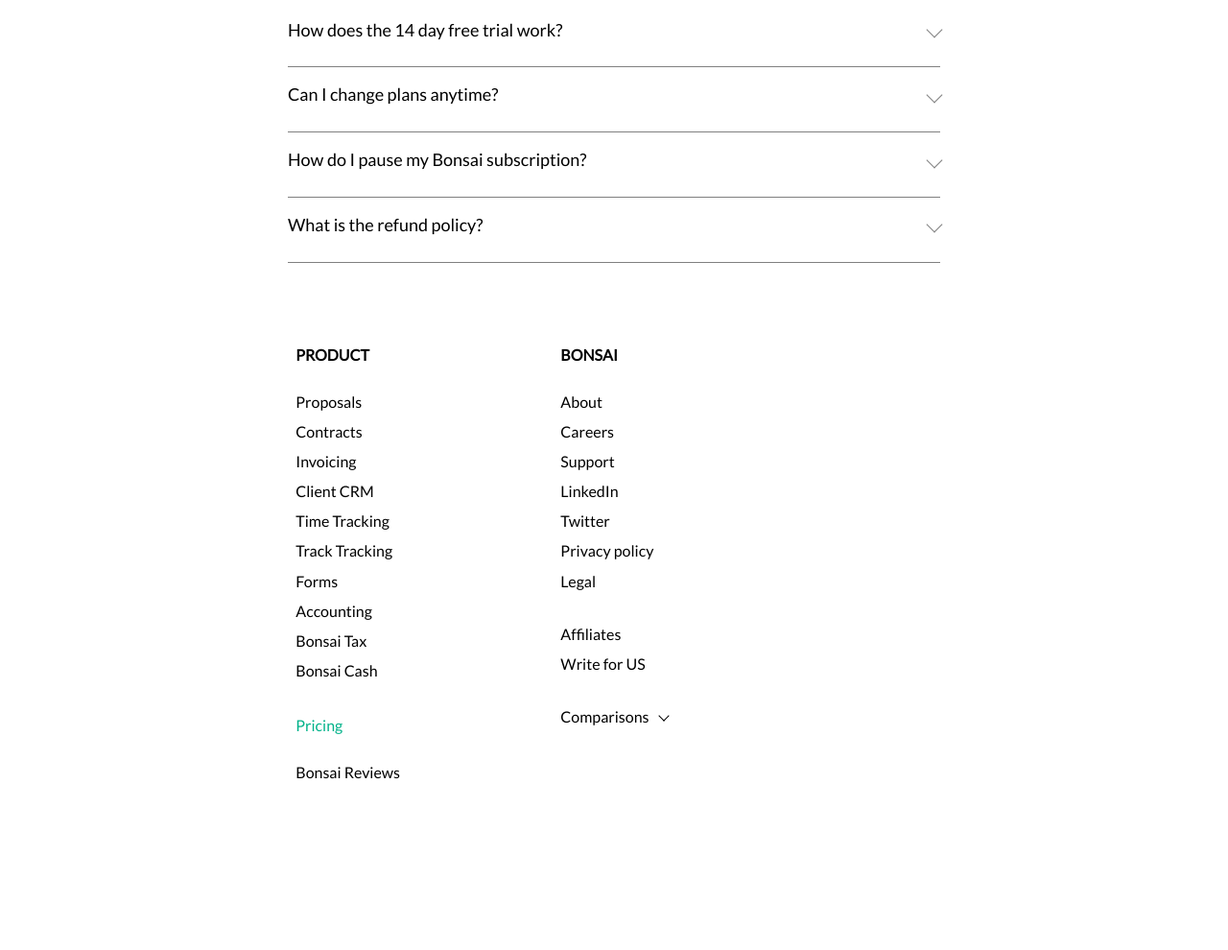
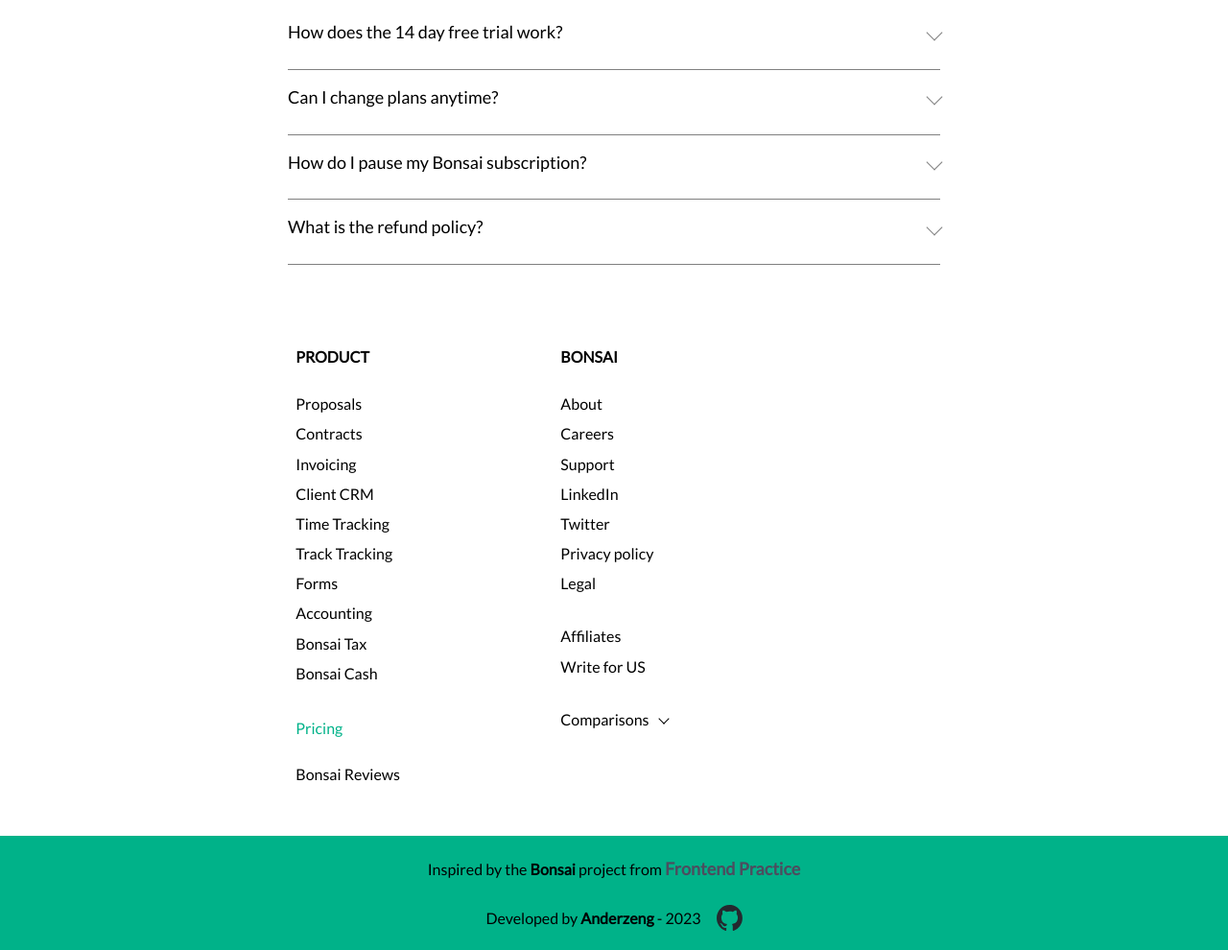
Before and after one commit to anderzeng/bonsai, a website built with Vite: page src/index.html in a window 1280 px wide. Shown: the part 1683-2673 px from the top of the page at 96% size. Before the commit the page ends 2551 px from the top, so only its background shows below. Built offline with nearby package versions, Linux system fonts and the light colour scheme.

Commit message:
Add footer with dynamic date and github repo link

```diff
--- a/src/index.html
+++ b/src/index.html
@@ -283,7 +283,6 @@
 					</ul>
 				</div>
 			</section>
-
 			<section class="sitemap">
 				<article>
 					<h4 class="sitemap__header">Product</h4>
@@ -405,6 +404,32 @@
 				</article>
 			</section>
 		</main>
+		<footer class="footer">
+			<p>
+				Inspired by the <strong>Bonsai</strong> project from
+				<a
+					href="https://www.frontendpractice.com/projects/bonsai"
+					target="_blank">
+					<strong>Frontend Practice</strong>
+				</a>
+			</p>
+			<div class="footer__authorship">
+				<p>
+					Developed by <strong>Anderzeng </strong> -
+					<span class="footer__real-name">Adrian Quesada</span>
+					<span data-id="footer-current-year"></span>
+				</p>
+				<a
+					class="footer__github-link"
+					href="https://github.com/anderzeng/web-layout-bonsai"
+					target="_blank">
+					<img
+						class="footer__github-logo"
+						alt="github-logo"
+						src="assets/images/github-logo.svg" />
+				</a>
+			</div>
+		</footer>
 		<script type="module" src="scripts/app.js"></script>
 	</body>
 </html>
--- a/src/scripts/app.js
+++ b/src/scripts/app.js
@@ -7,6 +7,7 @@
 		view.bindEventPricingSelectionToggler(activatePricingToggler);
 		view.bindEventFaqItemVisibilityToggler();
 		view.modifyPricingTitleSmallScreens();
+		view.setCurrentYear();
 	},
 };
 
--- a/src/scripts/view.js
+++ b/src/scripts/view.js
@@ -9,6 +9,9 @@
 		);
 		this.$.pricingWorkflowPlusTitle = document.querySelector(
 			'[data-id="title-workflow-plus"]'
+		);
+		this.$.footerCurrentYear = document.querySelector(
+			'[data-id="footer-current-year"]'
 		);
 	}
 
@@ -25,4 +28,9 @@
 			this.$.pricingWorkflowPlusTitle.innerText = 'Workflow +';
 		}
 	}
+
+	setCurrentYear() {
+		const currentYear = new Date().getFullYear();
+		this.$.footerCurrentYear.innerText = currentYear;
+	}
 }
--- a/src/styles/base-styles/base-styles.css
+++ b/src/styles/base-styles/base-styles.css
@@ -4,6 +4,7 @@
 @import url(plans-pricing/plans-pricing.css);
 @import url(sitemap/sitemap.css);
 @import url(trial/trial.css);
+@import url(footer/footer.css);
 @import url(../variables/variables.css);
 @import url('https://fonts.googleapis.com/css2?family=Lato&display=swap');
 
--- /dev/null
+++ b/src/styles/base-styles/footer/footer.css
@@ -0,0 +1,42 @@
+.footer {
+	padding: 0.5em;
+	background-color: var(--color-green-primary);
+}
+
+.footer > p {
+	text-align: center;
+}
+
+.footer__real-name {
+	display: none;
+}
+
+.footer__github-link {
+	display: block;
+	width: 1.5em;
+	height: 1.5em;
+}
+
+.footer__github-logo {
+	width: 100%;
+	height: 100%;
+}
+
+.footer__authorship {
+	display: flex;
+	justify-content: center;
+	align-items: center;
+	gap: 1em;
+}
+
+a {
+	font-size: large;
+}
+
+a:link,
+a:visited,
+a:hover,
+a:active {
+	text-decoration: none;
+	color: var(--color-gray-primary);
+}
```
Also changed, not shown: src/assets/images/github-logo.svg (added).
